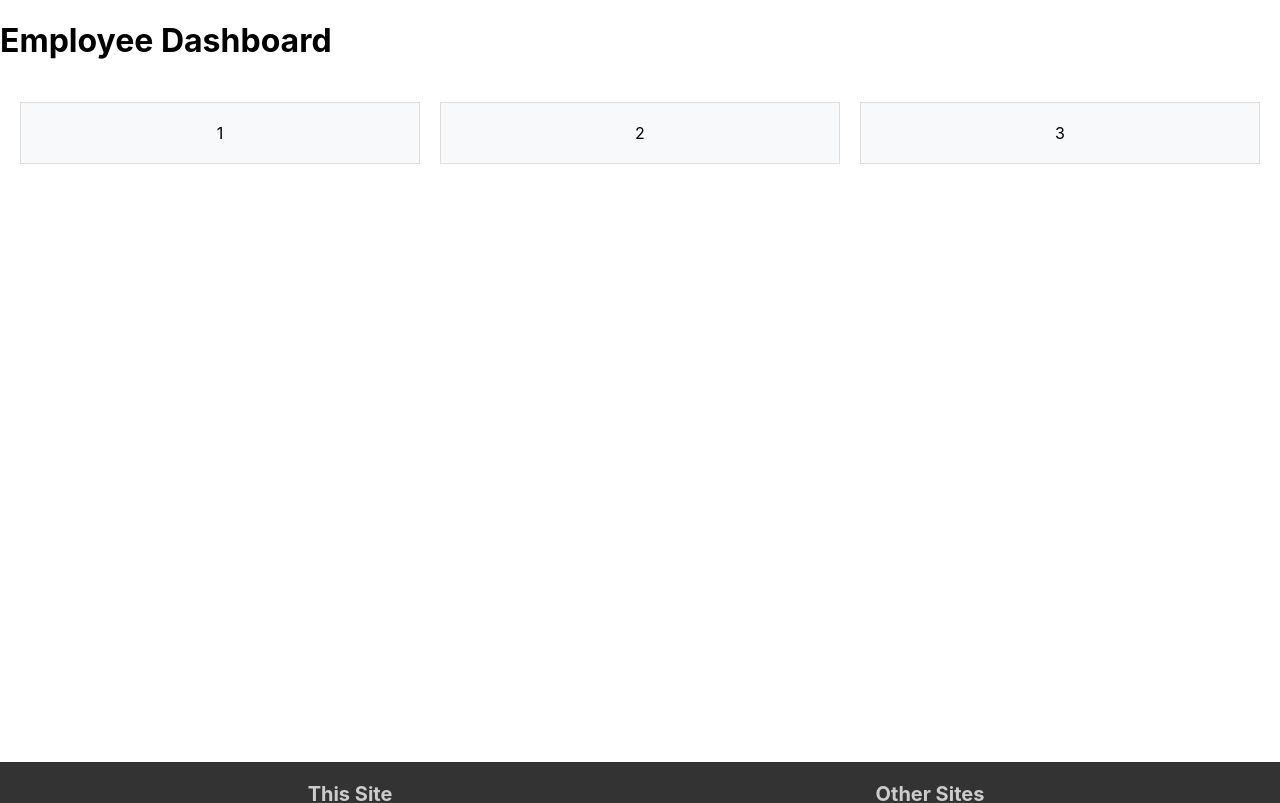
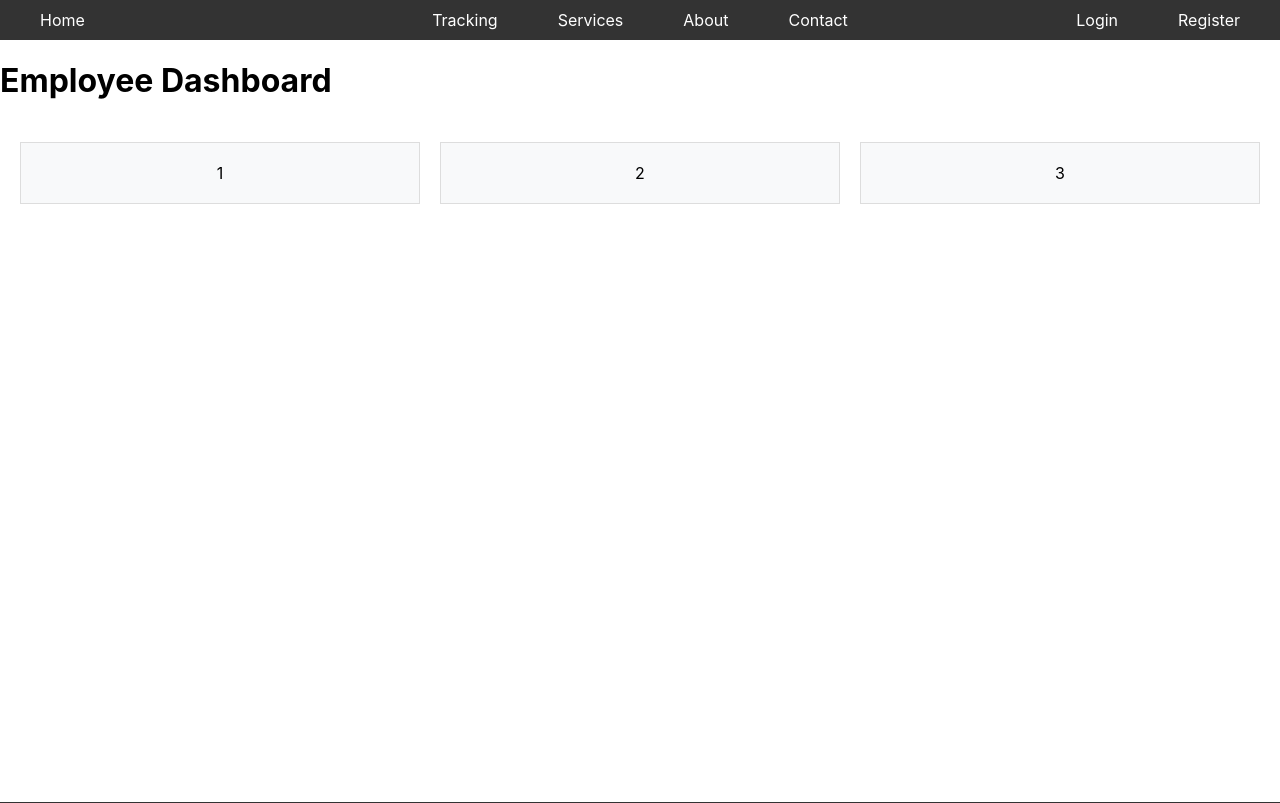
Before and after one commit to LuisangelE-04/Database-Project, a React (Create React App) app: page /employee-dashboard in a window 1280 px wide. Shown: the top 803 px of the page. Built offline with nearby package versions, Linux system fonts and the light colour scheme.

Commit message:
fix login logic and adjust design for user on dashboards

```diff
--- a/src/pages/CustomerDashboard.js
+++ b/src/pages/CustomerDashboard.js
@@ -1,5 +1,4 @@
 import React from "react";
-import { Container, Row, Col, Card, Button, Nav } from "react-bootstrap";
 import Footer from "../components/Footer";
 import NavBar from "../components/NavBar";
 import LogOut from "../components/Logout";
--- a/src/pages/EmployeeDashboard.js
+++ b/src/pages/EmployeeDashboard.js
@@ -1,10 +1,12 @@
 import React, { useState, useEffect } from 'react';
+import NavBar from "../components/NavBar";
 import Footer from "../components/Footer";
 import "../css/Dashboard.css";
 
 const EmployeeDashboard = () => {
   return (
     <>
+    <NavBar />
     <div>
     <h1>Employee Dashboard</h1>
       <div className="dashboard-container">
--- a/src/pages/EmployeeLogin.js
+++ b/src/pages/EmployeeLogin.js
@@ -32,8 +32,8 @@ const EmployeeLogin = () => {
       const accessToken = response.data;
       localStorage.setItem("accessToken", accessToken);
 
+      window.location.href = "/employee-dashboard";
       alert("Login Successful");
-      navigate('/employeedashboard');
 
     } catch (error) {
       alert("Error: " + error.message);
--- a/src/pages/Login.js
+++ b/src/pages/Login.js
@@ -35,6 +35,7 @@ const Login = () => {
 
       window.location.href = "/customer-dashboard";
       alert("Login Successful");
+
     } catch (error) {
       alert("Error: " + error.message);
       return;
```
